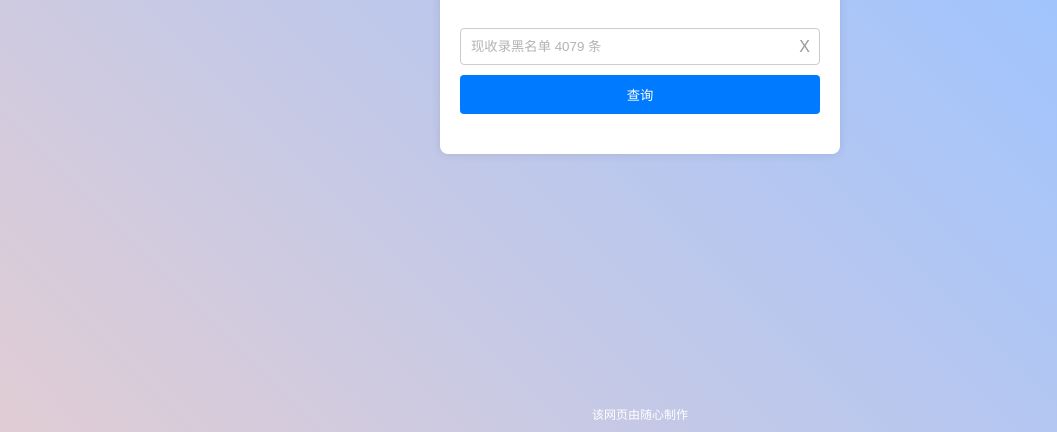
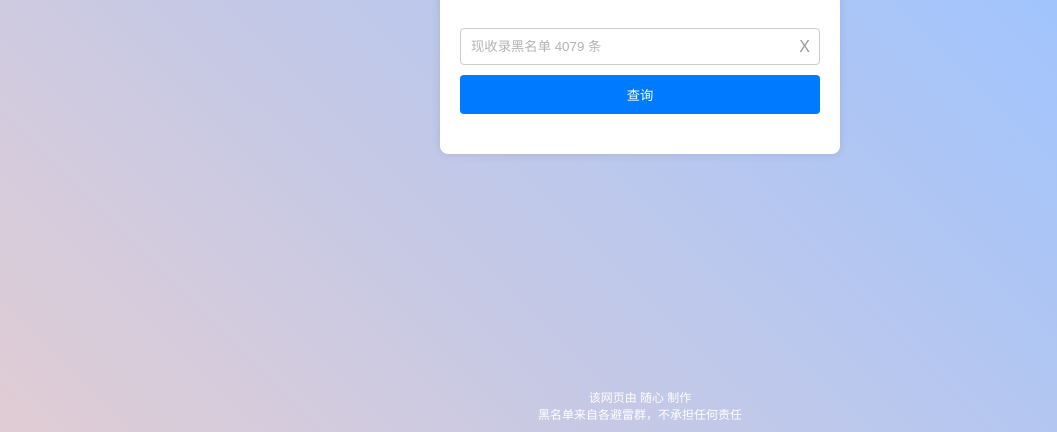
Before and after one commit to suixin099/blacklist, a plain HTML site: page index.html in a window 1280 px wide. Shown: the part 368-800 px from the top of the page, without its empty margins (0-1057 px from the left). Drawn offline with Linux system fonts and the light colour scheme.

Commit message:
update
Signed-off-by: shaw99 <1820894104@qq.com>

```diff
--- a/index.html
+++ b/index.html
@@ -174,7 +174,7 @@
         <button onclick="checkBlacklist()">查询</button>
         <div id="result"></div>
     </div>
-    <footer>该网页由随心制作</footer>
+    <footer>该网页由 随心 制作<br>黑名单来自各避雷群，不承担任何责任</footer>
 
     <div id="myModal" class="modal">
         <div class="modal-content">
```
